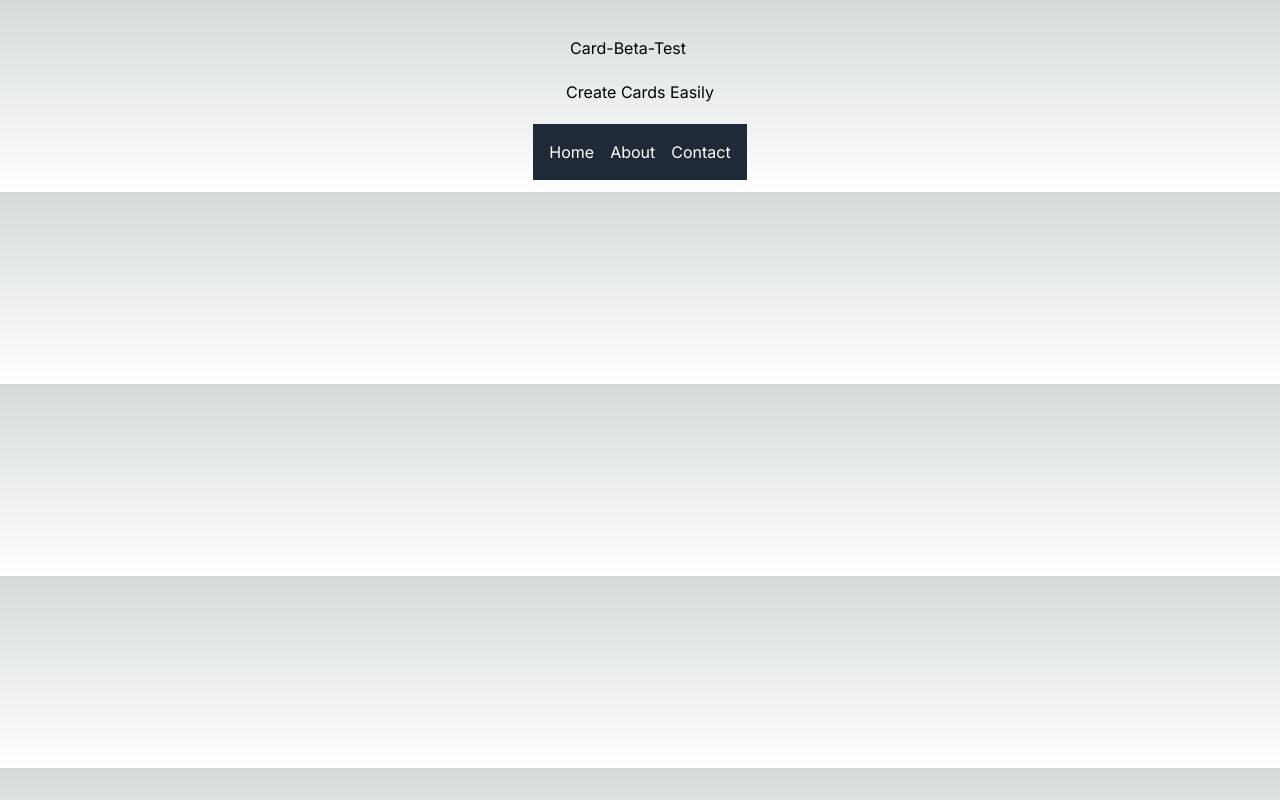
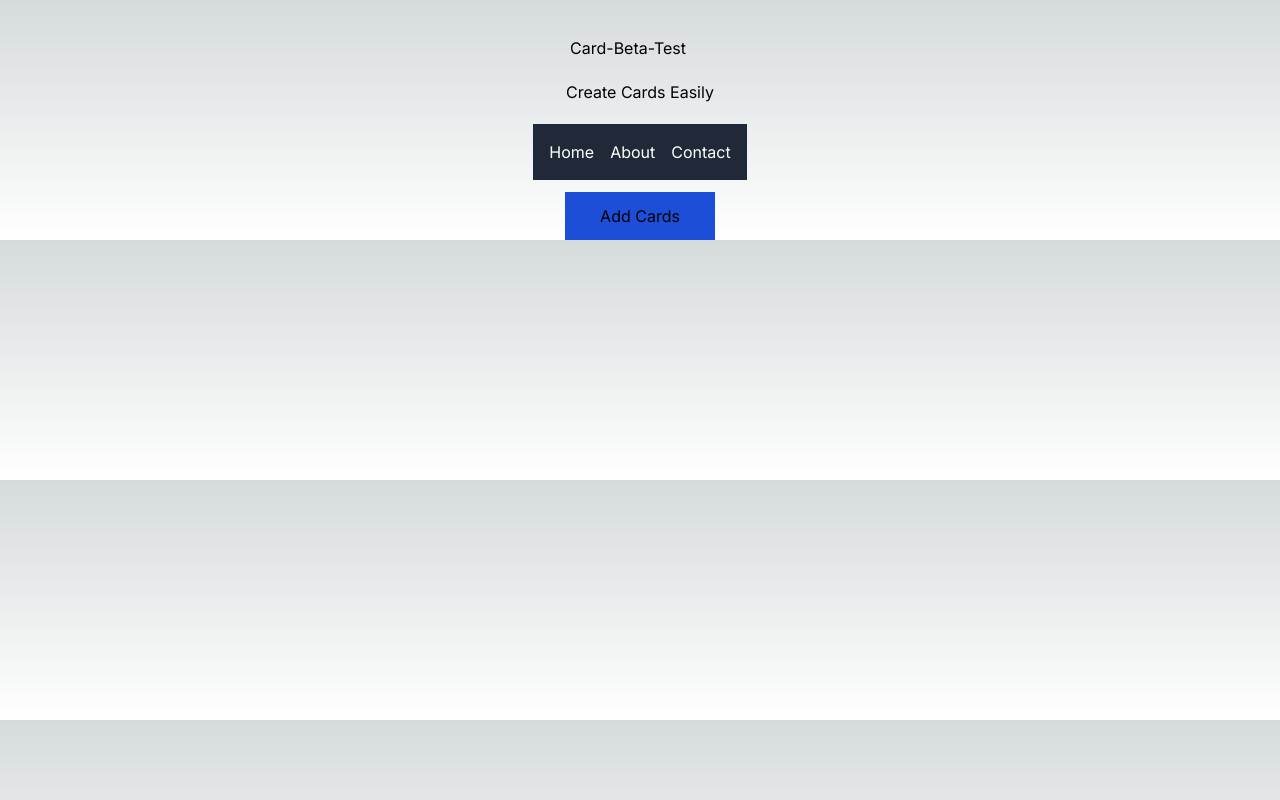
Before and after one commit to bedirgcmz/card-beta-test, a Next.js app: page / in a window 1280 px wide. Built offline with nearby package versions, Linux system fonts and the light colour scheme.

Commit message:
implemented a new test and added a MyButton component

```diff
--- a/src/app/components/Button/index.tsx
+++ b/src/app/components/Button/index.tsx
@@ -0,0 +1,13 @@
+"use client";
+const MyButton = () => {
+  const handleClick = () => {
+    console.log("add cards");
+  };
+  return (
+    <div className="flex justify-center p-3 bg-blue-700 w-[150px] mx-auto">
+      <button onClick={handleClick}>Add Cards</button>
+    </div>
+  );
+};
+
+export default MyButton;
--- a/src/app/components/MainContent/index.tsx
+++ b/src/app/components/MainContent/index.tsx
@@ -0,0 +1,10 @@
+import MyButton from "../Button";
+const MainContent = () => {
+  return (
+    <div>
+      <MyButton />
+    </div>
+  );
+};
+
+export default MainContent;
--- a/src/app/page.tsx
+++ b/src/app/page.tsx
@@ -1,8 +1,10 @@
 import Header from "./components/Header";
+import MainContent from "./components/MainContent";
 export default function Home() {
   return (
     <main>
       <Header />
+      <MainContent />
     </main>
   );
 }
```
Also changed, not shown: 1 other file (tests, documents, lock files or other folders).
